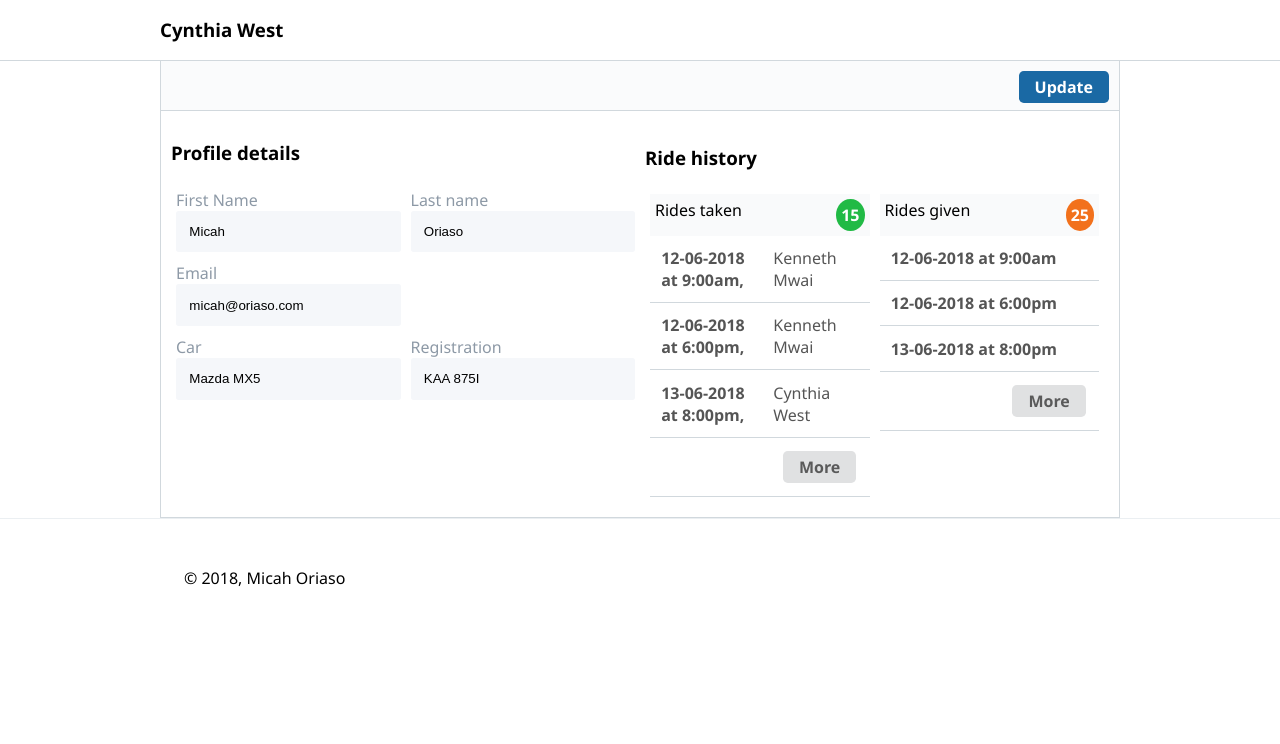
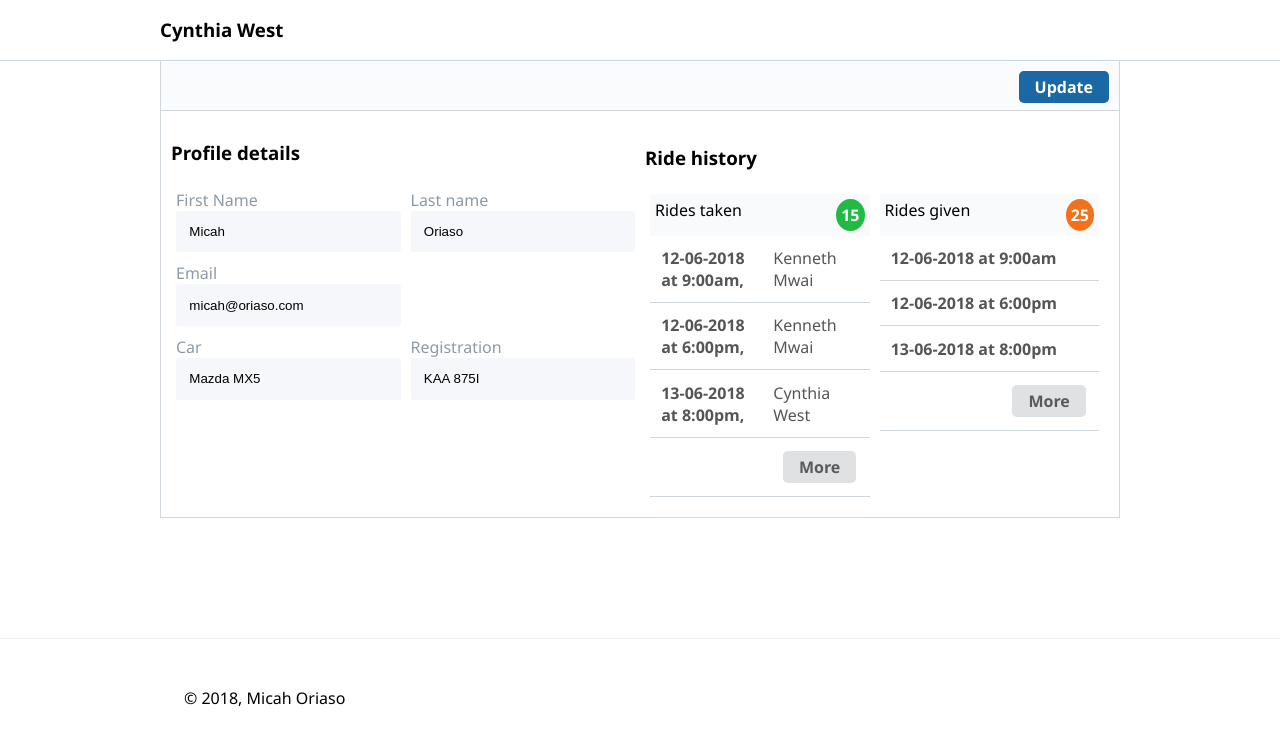
Before and after one commit to micahoriaso/Ride-My-Way, a plain HTML site: page UI/profile.html in a window 1280 px wide. Shown: the part 76-820 px from the top of the page. Drawn offline with Linux system fonts and the light colour scheme.

Commit message:
[Feature #158239979] Fix footer at the bottom of the page

```diff
--- a/UI/css/style.css
+++ b/UI/css/style.css
@@ -96,7 +96,7 @@ body{
     background-color: #ffffff;
 }
 .site-body{
-    /* height: 80vh; */
+    min-height: 80vh;
     display: flex;
     align-items: center;
     background-color: #ffffff;
```
